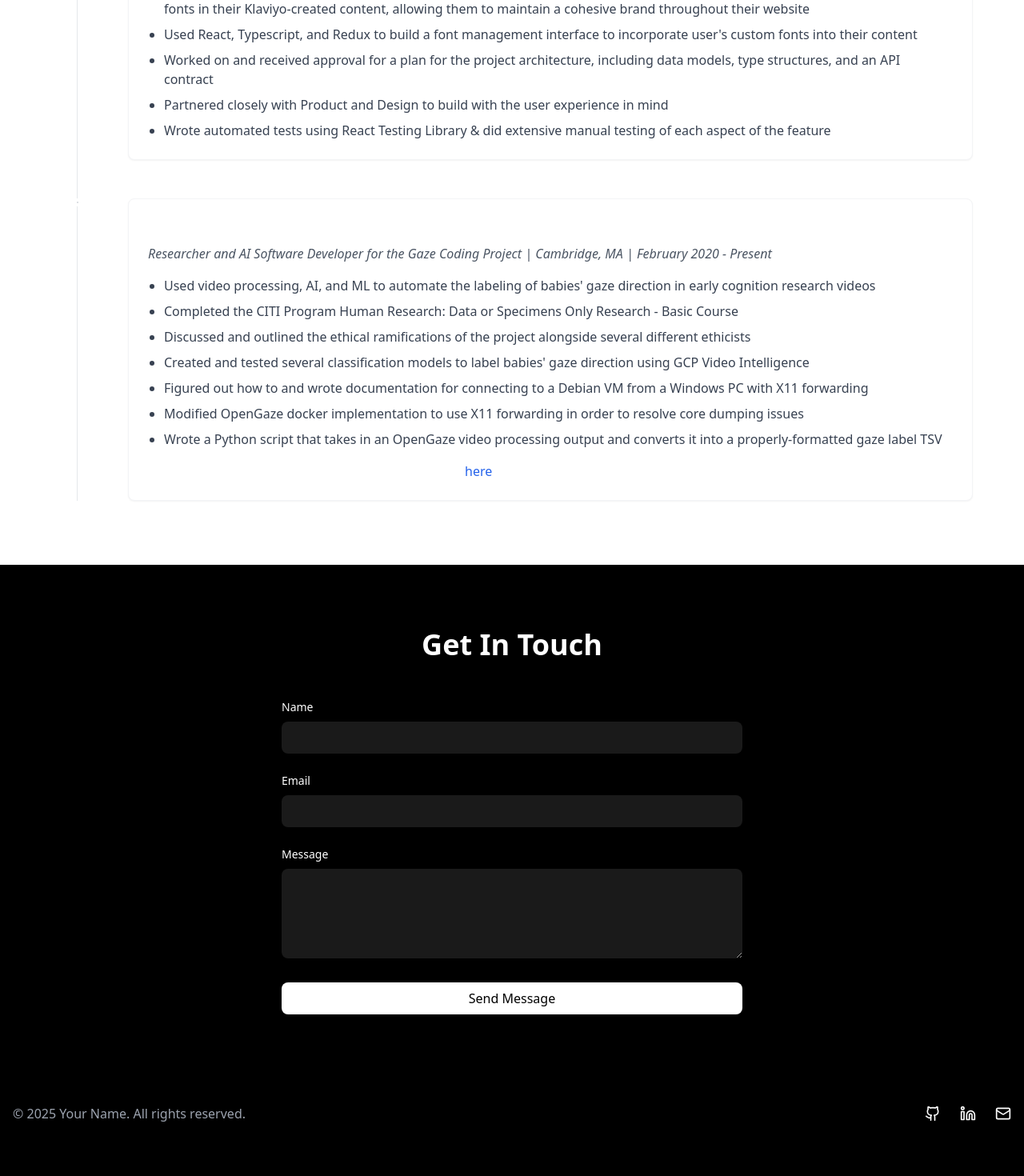
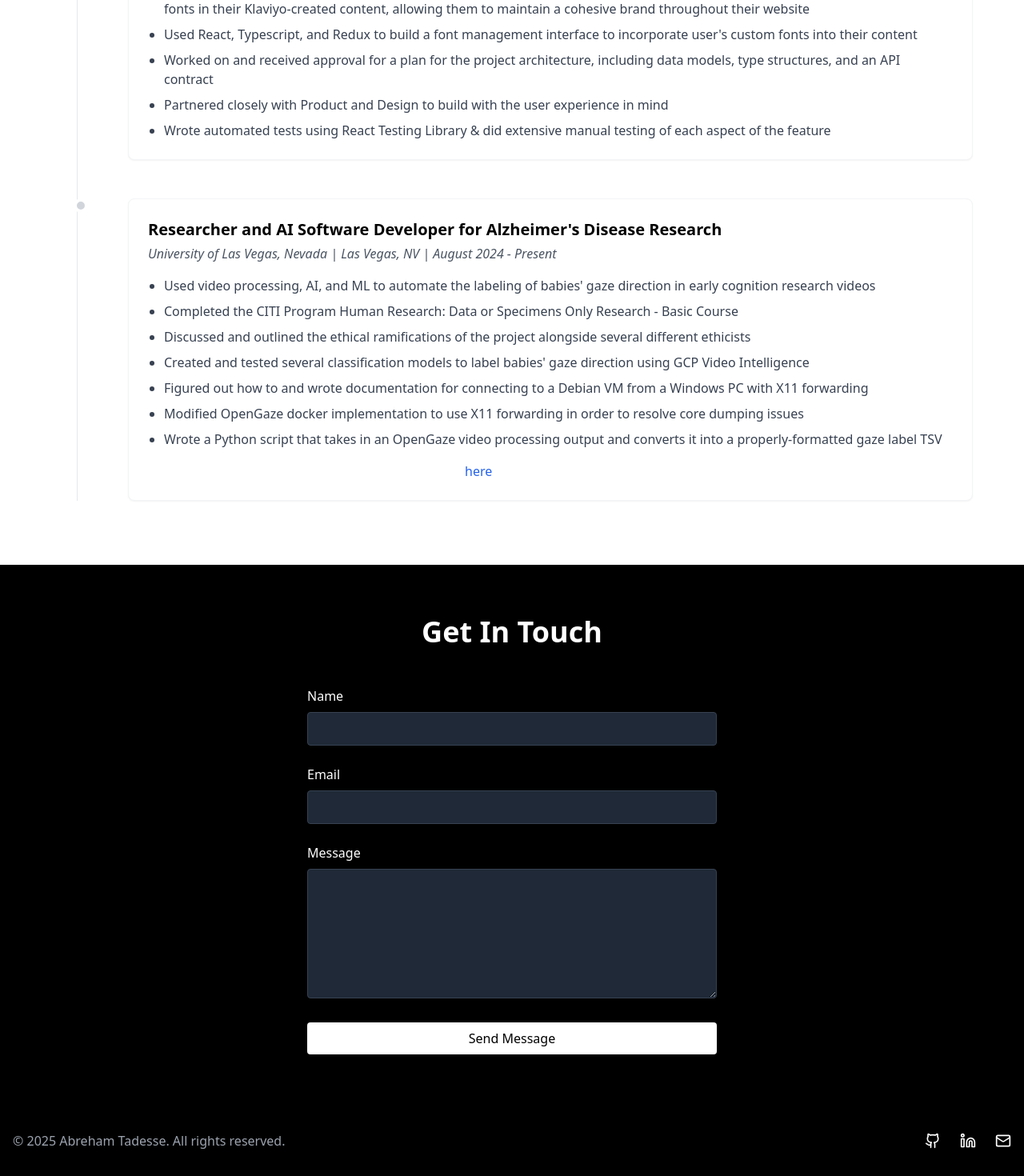
Before and after one commit to AbrehamT/PortfolioSite_Main, a React (Vite) app: page / in a window 1280 px wide. Shown: the part 2898-4368 px from the top of the page at 80% size. Before the commit the page ends 4334 px from the top, so only its background shows below. Built offline with nearby package versions, Linux system fonts and the light colour scheme.

Commit message:
Updated messages to be sent and experiences section

```diff
--- a/src/components/Contact.tsx
+++ b/src/components/Contact.tsx
@@ -1,53 +1,77 @@
-import React from 'react';
+import React, { useState } from 'react';
 
 const Contact = () => {
+  const [status, setStatus] = useState('');
+
+  const handleSubmit = async (e: React.FormEvent<HTMLFormElement>) => {
+    e.preventDefault();
+    const form = e.currentTarget;
+
+    try {
+      const response = await fetch('https://formspree.io/f/xlddaead', {
+        method: 'POST',
+        body: new FormData(form),
+        headers: {
+          Accept: 'application/json',
+        },
+      });
+
+      if (response.ok) {
+        form.reset();
+        setStatus('Thanks for your message!');
+      } else {
+        setStatus('Oops! There was a problem sending your message.');
+      }
+    } catch (error) {
+      setStatus('Oops! There was a problem sending your message.');
+    }
+  };
+
   return (
-    <section id="contact" className="py-20 bg-black text-white">
+    <section className="bg-black text-white py-16">
       <div className="container mx-auto px-4">
-        <h2 className="text-4xl font-bold text-center mb-12">Get In Touch</h2>
-        <div className="max-w-xl mx-auto">
-          <form className="space-y-6">
+        <h2 className="text-4xl font-bold mb-12 text-center">Get In Touch</h2>
+        <form onSubmit={handleSubmit} className="max-w-lg mx-auto space-y-6">
           <div>
-              <label htmlFor="name" className="block text-sm font-medium mb-2">
-                Name
-              </label>
+            <label htmlFor="name" className="block mb-2">Name</label>
             <input
               type="text"
               id="name"
-                className="w-full px-4 py-2 bg-white/10 rounded-lg focus:outline-none focus:ring-2 focus:ring-white/50"
+              name="name"
               required
+              className="w-full p-2 rounded bg-gray-800 border border-gray-700"
             />
           </div>
           <div>
-              <label htmlFor="email" className="block text-sm font-medium mb-2">
-                Email
-              </label>
+            <label htmlFor="email" className="block mb-2">Email</label>
             <input
               type="email"
               id="email"
-                className="w-full px-4 py-2 bg-white/10 rounded-lg focus:outline-none focus:ring-2 focus:ring-white/50"
+              name="email"
               required
+              className="w-full p-2 rounded bg-gray-800 border border-gray-700"
             />
           </div>
           <div>
-              <label htmlFor="message" className="block text-sm font-medium mb-2">
-                Message
-              </label>
+            <label htmlFor="message" className="block mb-2">Message</label>
             <textarea
               id="message"
-                rows={4}
-                className="w-full px-4 py-2 bg-white/10 rounded-lg focus:outline-none focus:ring-2 focus:ring-white/50"
+              name="message"
               required
-              ></textarea>
+              rows={6}
+              className="w-full p-2 rounded bg-gray-800 border border-gray-700"
+            />
           </div>
           <button
             type="submit"
-              className="w-full bg-white text-black py-2 px-4 rounded-lg font-medium hover:bg-gray-100 transition-colors"
+            className="w-full bg-white text-black py-2 px-4 rounded hover:bg-gray-200 transition-colors"
           >
             Send Message
           </button>
+          {status && (
+            <p className="text-center mt-4">{status}</p>
+          )}
         </form>
-        </div>
       </div>
     </section>
   );
--- a/src/components/Experience.tsx
+++ b/src/components/Experience.tsx
@@ -12,10 +12,10 @@ interface ExperienceItem {
 
 const experiences: ExperienceItem[] = [
   {
-    company: "Klaviyo",
     title: "Software Engineer Intern",
-    location: "Boston, MA (Remote)",
-    date: "June 2020 - August 2020",
+    company: "Haig's Quality Printing",
+    location: "Las Vegas, NV (Remote)",
+    date: "August 2024 - Present",
     bullets: [
       "Partnered with a full-time Klaviyo engineer to build font importing and storing infrastructure so that customers can use custom fonts in their Klaviyo-created content, allowing them to maintain a cohesive brand throughout their website",
       "Used React, Typescript, and Redux to build a font management interface to incorporate user's custom fonts into their content",
@@ -25,10 +25,10 @@ const experiences: ExperienceItem[] = [
     ]
   },
   {
-    company: "Quest for Intelligence - The Bridge",
-    title: "Researcher and AI Software Developer for the Gaze Coding Project",
-    location: "Cambridge, MA",
-    date: "February 2020 - Present",
+    title: "Researcher and AI Software Developer for Alzheimer's Disease Research",
+    company: "University of Las Vegas, Nevada",
+    location: "Las Vegas, NV",
+    date: "August 2024 - Present",
     bullets: [
       "Used video processing, AI, and ML to automate the labeling of babies' gaze direction in early cognition research videos",
       "Completed the CITI Program Human Research: Data or Specimens Only Research - Basic Course",
@@ -46,19 +46,18 @@ const Experience = () => {
   return (
     <section className="py-20 bg-white">
       <div className="container mx-auto px-4">
-        <h2 className="text-4xl font-bold mb-12 text-black">My Experience</h2>
+        <h2 className="text-4xl font-bold mb-12 text-black text-center">Experience</h2>
         <div className="relative max-w-6xl mx-auto">
           <div className="absolute left-0 md:left-8 top-0 h-full w-px bg-gray-200" />
 
           <div className="space-y-12">
             {experiences.map((experience, index) => (
               <div key={index} className="relative pl-8 md:pl-24">
-                <div className="absolute left-[-5px] md:left-7 top-0 w-[10px] h-[10px] rounded-full bg-gray-300 border-4 border-white" />
-
+                <div className="absolute left-[-10px] md:left-7 top-0 w-[18px] h-[18px] rounded-full bg-gray-300 border-4 border-white" />
                 <div className="bg-white p-6 rounded-lg shadow-sm border border-gray-100">
-                  <h3 className="text-xl font-bold mb-1">{experience.company}</h3>
+                  <h3 className="text-xl font-bold mb-1 text-black">{experience.title}</h3>
                   <div className="text-gray-600 italic mb-4">
-                    {experience.title} | {experience.location} | {experience.date}
+                    {experience.company} | {experience.location} | {experience.date}
                   </div>
                   <ul className="list-disc pl-5 space-y-2 text-gray-700">
                     {experience.bullets.map((bullet, idx) => (
--- a/src/components/Footer.tsx
+++ b/src/components/Footer.tsx
@@ -7,11 +7,11 @@ const Footer = () => {
       <div className="container mx-auto px-4">
         <div className="flex flex-col md:flex-row justify-between items-center">
           <p className="text-gray-400 mb-4 md:mb-0">
-            © {new Date().getFullYear()} Your Name. All rights reserved.
+            © {new Date().getFullYear()} Abreham Tadesse. All rights reserved.
           </p>
           <div className="flex space-x-6">
             <a
-              href="https://github.com"
+              href="https://github.com/AbrehamT"
               target="_blank"
               rel="noopener noreferrer"
               className="hover:text-gray-400 transition-colors"
@@ -19,7 +19,7 @@ const Footer = () => {
               <Github className="w-5 h-5" />
             </a>
             <a
-              href="https://linkedin.com"
+              href="https://www.linkedin.com/in/abreham-t-tadesse-34b78b259"
               target="_blank"
               rel="noopener noreferrer"
               className="hover:text-gray-400 transition-colors"
@@ -27,7 +27,7 @@ const Footer = () => {
               <Linkedin className="w-5 h-5" />
             </a>
             <a
-              href="mailto:your.email@example.com"
+              href="mailto:abrehamtadesse95@gmail.com"
               className="hover:text-gray-400 transition-colors"
             >
               <Mail className="w-5 h-5" />
```
Lines whose indentation alone changed are shown as unchanged.
